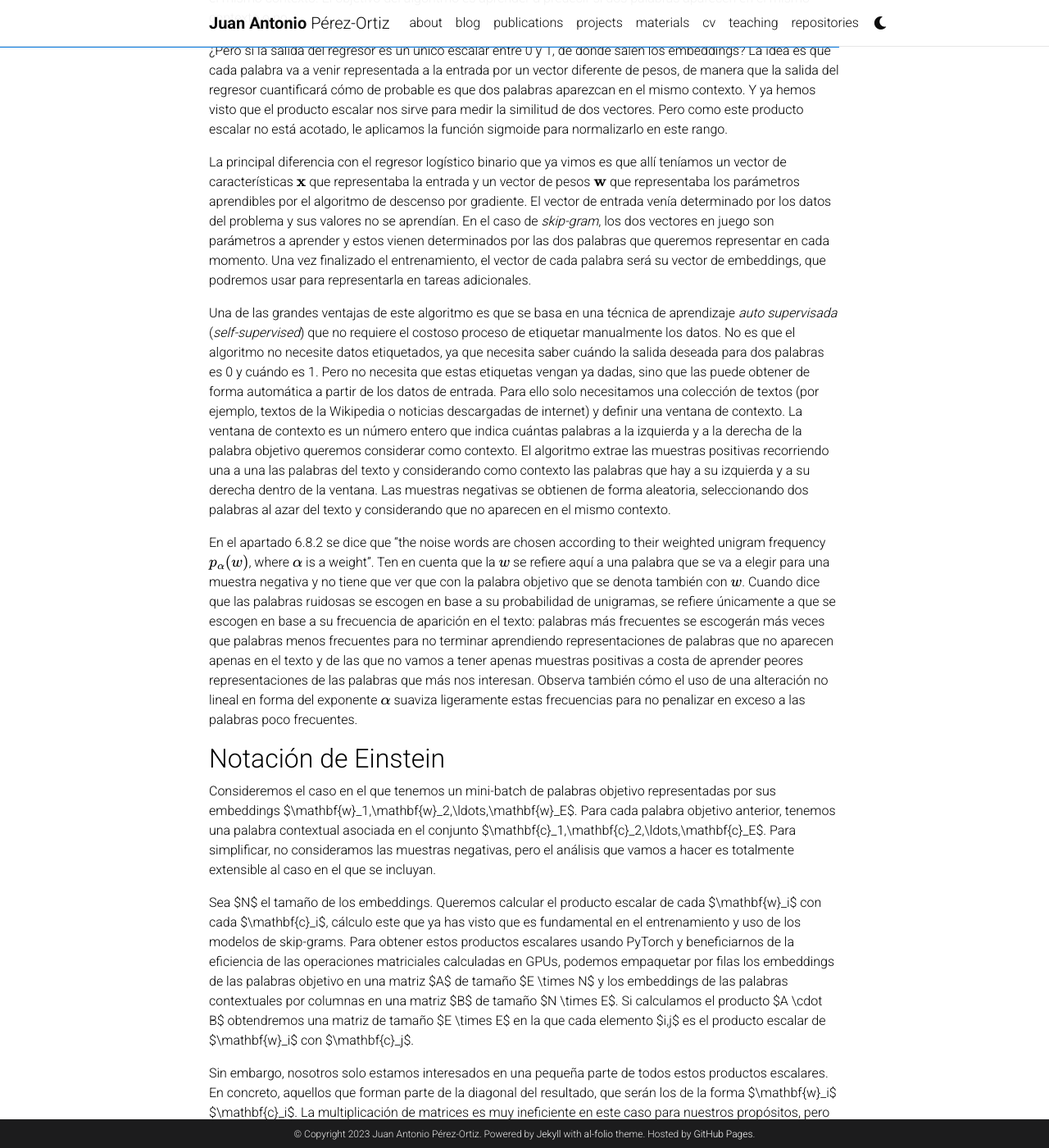
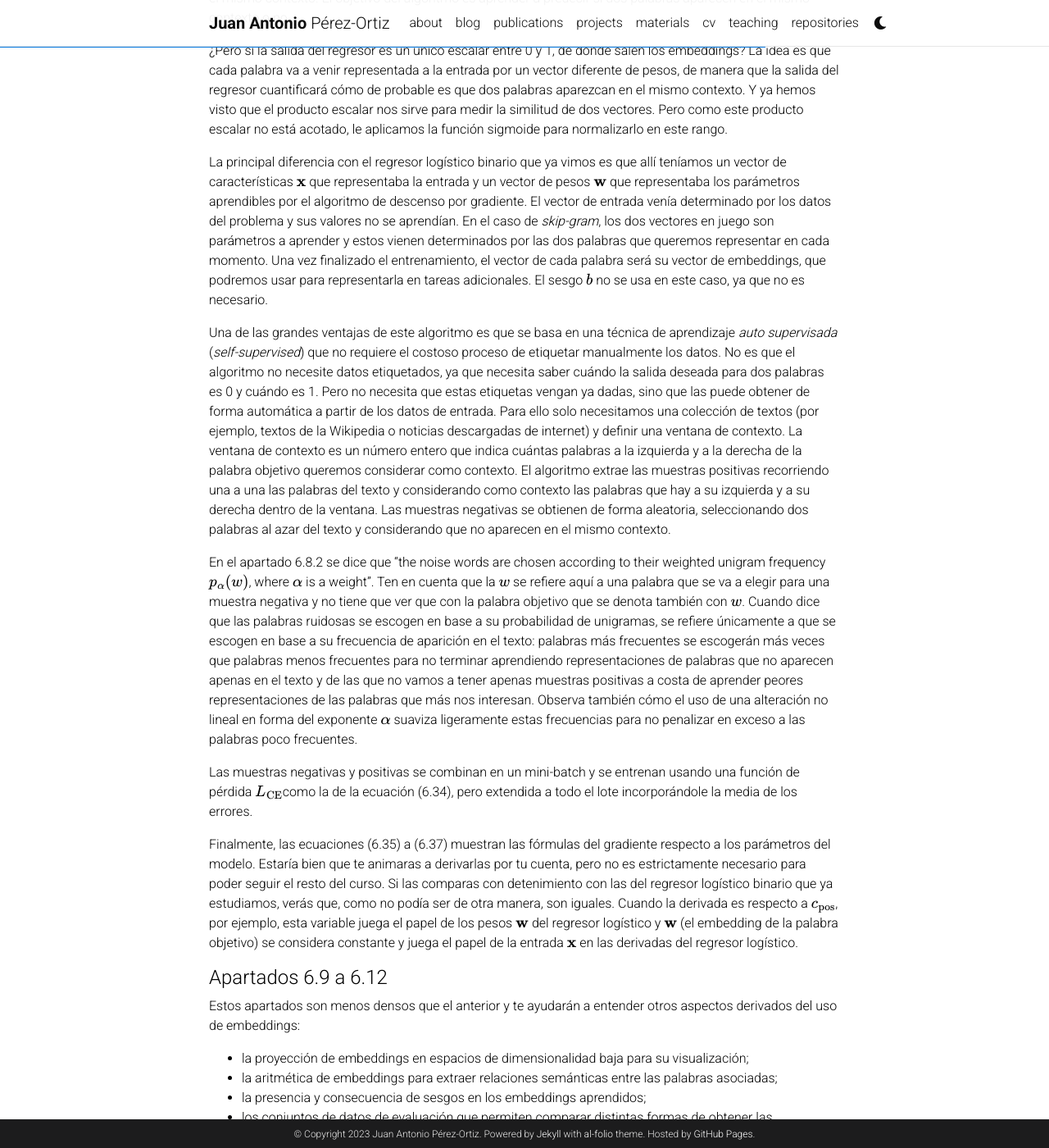
Before and after one commit to jaspock/me2, a Jekyll site: the page built from _pages/transformers/embeddings.md, in a window 1280 px wide and 1400 px high, scrolled down 4212 px. Shown: the whole window at 82% size. Built offline with Jekyll 4.4.1, drawn with Linux system fonts in a browser that asks for light colours; full-size pictures stand in for the smaller copies a plugin makes; comment, search, counter and statistics services are not loaded; a style sheet for code colours, icons or effects is not loaded; some of the changed text lies outside the part shown.

Commit message:
Comentarios al tema de embeddings

```diff
--- a/_pages/transformers/embeddings.md
+++ b/_pages/transformers/embeddings.md
@@ -72,17 +72,30 @@ Hay un párrafo en el que se menciona que al ser los valores de los vectores de
 
 En cualquier caso, aunque el valor del coseno esté acotado entre -1 y 1, el del producto escalar no lo está.
 
-#### Apartado 6.5
+#### Apartado 6.8
 
 Este apartado introduce el algoritmo *skip-gram* para el cálculo de embeddings de palabras. Este algoritmo puede verse como una aplicación del regresor logístico binario que ya hemos estudiado, por lo que es recomendable que le des un repaso antes. Vamos a tener una serie de datos positivos (la salida deseada será 1) y una serie de datos negativos (la salida deseada será 0). Los datos positivos son pares de palabras que aparecen en el mismo contexto, mientras que los datos negativos son pares de palabras que no aparecen en el mismo contexto. El objetivo del algoritmo es aprender a predecir si dos palabras aparecen en el mismo contexto o no.
 
 ¿Pero si la salida del regresor es un único escalar entre 0 y 1, de dónde salen los embeddings? La idea es que cada palabra va a venir representada a la entrada por un vector diferente de pesos, de manera que la salida del regresor cuantificará cómo de probable es que dos palabras aparezcan en el mismo contexto. Y ya hemos visto que el producto escalar nos sirve para medir la similitud de dos vectores. Pero como este producto escalar no está acotado, le aplicamos la función sigmoide para normalizarlo en este rango.
 
-La principal diferencia con el regresor logístico binario que ya vimos es que allí teníamos un vector de características $$\mathbf{x}$$ que representaba la entrada y un vector de pesos $$\mathbf{w}$$ que representaba los parámetros aprendibles por el algoritmo de descenso por gradiente. El vector de entrada venía determinado por los datos del problema y sus valores no se aprendían. En el caso de *skip-gram*, los dos vectores en juego son parámetros a aprender y estos vienen determinados por las dos palabras que queremos representar en cada momento. Una vez finalizado el entrenamiento, el vector de cada palabra será su vector de embeddings, que podremos usar para representarla en tareas adicionales.
+La principal diferencia con el regresor logístico binario que ya vimos es que allí teníamos un vector de características $$\mathbf{x}$$ que representaba la entrada y un vector de pesos $$\mathbf{w}$$ que representaba los parámetros aprendibles por el algoritmo de descenso por gradiente. El vector de entrada venía determinado por los datos del problema y sus valores no se aprendían. En el caso de *skip-gram*, los dos vectores en juego son parámetros a aprender y estos vienen determinados por las dos palabras que queremos representar en cada momento. Una vez finalizado el entrenamiento, el vector de cada palabra será su vector de embeddings, que podremos usar para representarla en tareas adicionales. El sesgo $$b$$ no se usa en este caso, ya que no es necesario.
 
 Una de las grandes ventajas de este algoritmo es que se basa en una técnica de aprendizaje *auto supervisada* (*self-supervised*) que no requiere el costoso proceso de etiquetar manualmente los datos. No es que el algoritmo no necesite datos etiquetados, ya que necesita saber cuándo la salida deseada para dos palabras es 0 y cuándo es 1. Pero no necesita que estas etiquetas vengan ya dadas, sino que las puede obtener de forma automática a partir de los datos de entrada. Para ello solo necesitamos una colección de textos (por ejemplo, textos de la Wikipedia o noticias descargadas de internet) y definir una ventana de contexto. La ventana de contexto es un número entero que indica cuántas palabras a la izquierda y a la derecha de la palabra objetivo queremos considerar como contexto. El algoritmo extrae las muestras positivas recorriendo una a una las palabras del texto y considerando como contexto las palabras que hay a su izquierda y a su derecha dentro de la ventana. Las muestras negativas se obtienen de forma aleatoria, seleccionando dos palabras al azar del texto y considerando que no aparecen en el mismo contexto.
 
 En el apartado 6.8.2 se dice que "the noise words are chosen according to their weighted unigram frequency $$p_α(w)$$, where $$α$$ is a weight". Ten en cuenta que la $$w$$ se refiere aquí a una palabra que se va a elegir para una muestra negativa y no tiene que ver que con la palabra objetivo que se denota también con $$w$$. Cuando dice que las palabras ruidosas se escogen en base a su probabilidad de unigramas, se refiere únicamente a que se escogen en base a su frecuencia de aparición en el texto: palabras más frecuentes se escogerán más veces que palabras menos frecuentes para no terminar aprendiendo representaciones de palabras que no aparecen apenas en el texto y de las que no vamos a tener apenas muestras positivas a costa de aprender peores representaciones de las palabras que más nos interesan. Observa también cómo el uso de una alteración no lineal en forma del exponente $$\alpha$$ suaviza ligeramente estas frecuencias para no penalizar en exceso a las palabras poco frecuentes.
+
+Las muestras negativas y positivas se combinan en un mini-batch y se entrenan usando una función de pérdida $$L_{\mathrm{CE}}$$como la de la ecuación (6.34), pero extendida a todo el lote incorporándole la media de los errores.
+
+Finalmente, las ecuaciones (6.35) a (6.37) muestran las fórmulas del gradiente respecto a los parámetros del modelo. Estaría bien que te animaras a derivarlas por tu cuenta, pero no es estrictamente necesario para poder seguir el resto del curso. Si las comparas con detenimiento con las del regresor logístico binario que ya estudiamos, verás que, como no podía ser de otra manera, son iguales. Cuando la derivada es respecto a $$c_{\mathrm{pos}}$$, por ejemplo, esta variable juega el papel de los pesos $$\mathbf{w}$$ del regresor logístico y $$\mathbf{w}$$ (el embedding de la palabra objetivo) se considera constante y juega el papel de la entrada $$\mathbf{x}$$ en las derivadas del regresor logístico.
+
+#### Apartados 6.9 a 6.12
+
+Estos apartados son menos densos que el anterior y te ayudarán a entender otros aspectos derivados del uso de embeddings:
+
+- la proyección de embeddings en espacios de dimensionalidad baja para su visualización;
+- la aritmética de embeddings para extraer relaciones semánticas entre las palabras asociadas;
+- la presencia y consecuencia de sesgos en los embeddings aprendidos;
+- los conjuntos de datos de evaluación que permiten comparar distintas formas de obtener las representaciones de palabras.
 
 ## Notación de Einstein
 
```
